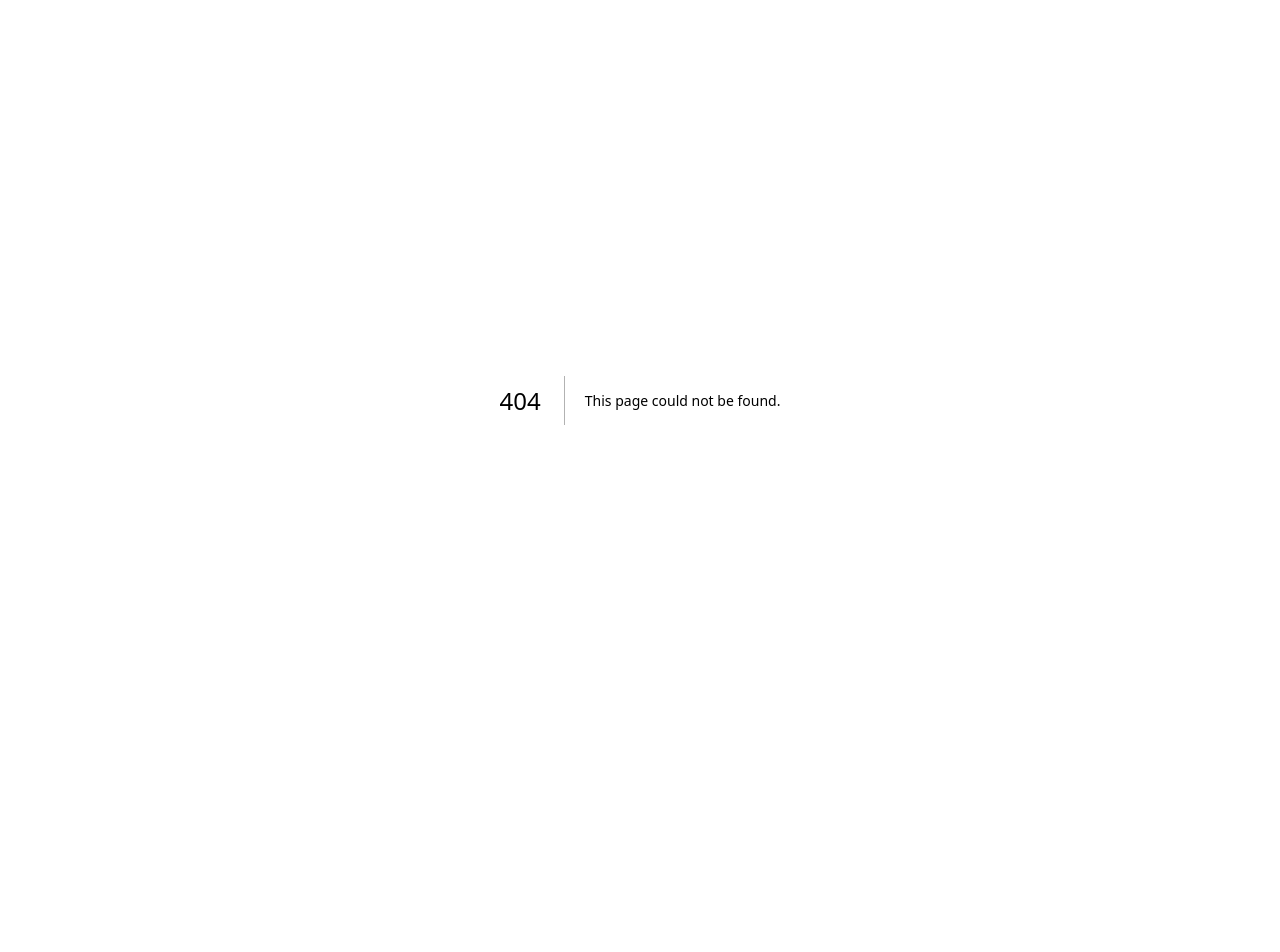
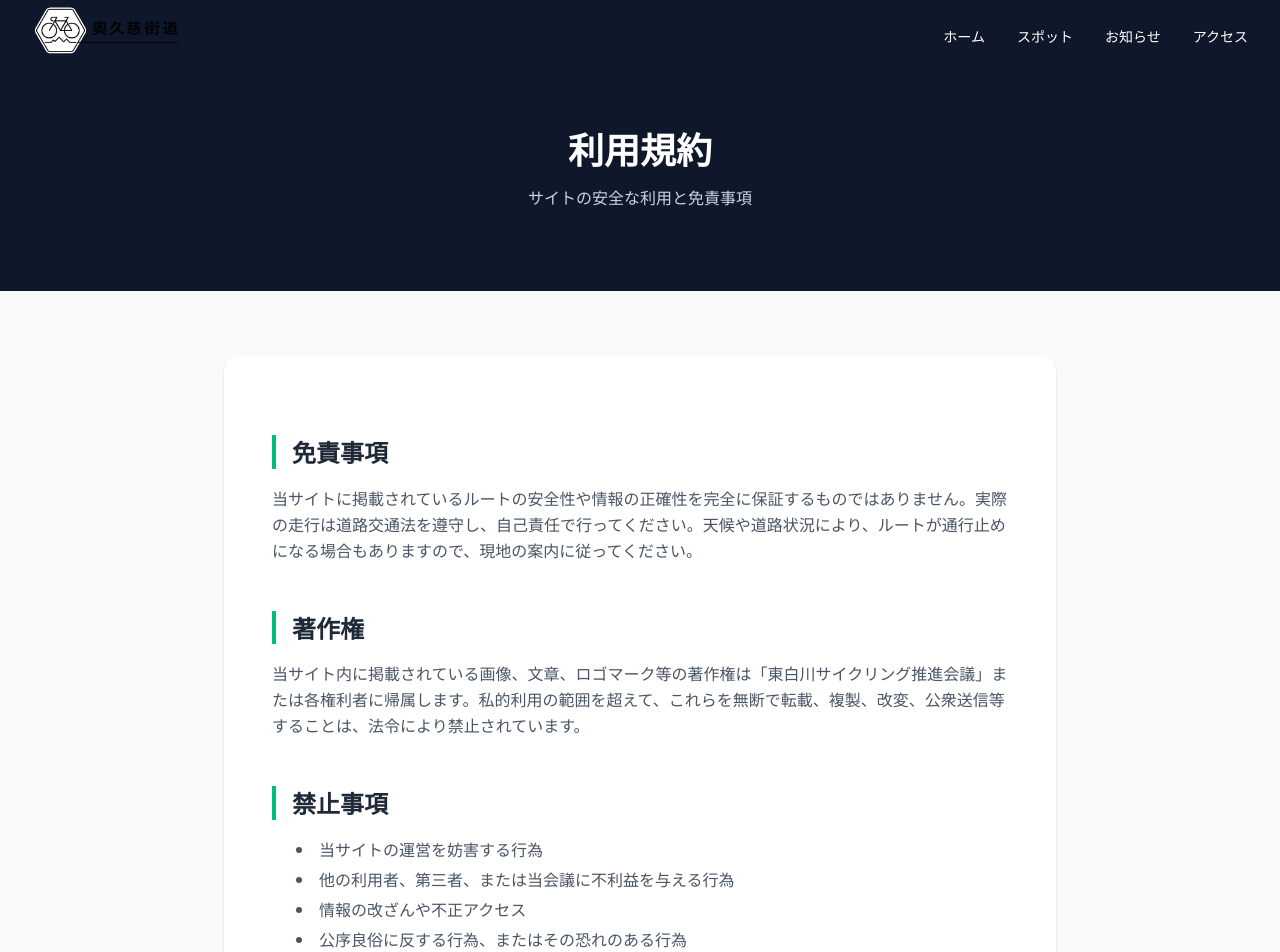
Before and after one commit to TokyoSports-UT9-2618/okukuji-cycling, a Next.js app: page /terms in a window 1280 px wide. Before the commit this address had no page. Shown: the top 952 px of the page. Before the commit the page ends 800 px from the top, so only its background shows below. Built offline with nearby package versions, Linux system fonts and the light colour scheme.

Commit message:
Feat: プライバシーポリシーと利用規約のページを作成しフッターへ接続

```diff
--- /dev/null
+++ b/src/app/privacy/page.tsx
@@ -0,0 +1,77 @@
+import { Metadata } from 'next';
+import Header from '@/components/Header';
+import Footer from '@/components/Footer';
+
+export const metadata: Metadata = {
+    title: 'プライバシーポリシー | 奥久慈街道サイクリング',
+    description: '奥久慈街道サイクリング公式サイトのプライバシーポリシー（個人情報保護方針）について。',
+};
+
+export default function PrivacyPage() {
+    return (
+        <>
+            <Header />
+            <main className="min-h-screen bg-gray-50">
+                {/* ページヘッダー */}
+                <section className="bg-slate-900 pt-32 pb-20">
+                    <div className="max-w-7xl mx-auto px-4 sm:px-6 lg:px-8 text-center">
+                        <h1 className="text-3xl md:text-4xl font-bold text-white mb-4">
+                            プライバシーポリシー
+                        </h1>
+                        <p className="text-slate-300 max-w-2xl mx-auto">
+                            当サイトにおける個人情報の取り扱い方針
+                        </p>
+                    </div>
+                </section>
+
+                {/* コンテンツ */}
+                <section className="py-16">
+                    <div className="max-w-4xl mx-auto px-4 sm:px-6 lg:px-8">
+                        <div className="bg-white rounded-2xl shadow-sm p-8 md:p-12 space-y-12">
+                            {/* 管理主体 */}
+                            <div className="prose max-w-none">
+                                <h2 className="text-xl font-bold text-slate-900 mb-4 border-l-4 border-emerald-500 pl-4">
+                                    管理主体
+                                </h2>
+                                <p className="text-gray-600 leading-relaxed">
+                                    東白川サイクリング推進会議
+                                </p>
+                            </div>
+
+                            {/* 収集情報 */}
+                            <div className="prose max-w-none">
+                                <h2 className="text-xl font-bold text-slate-900 mb-4 border-l-4 border-emerald-500 pl-4">
+                                    収集情報
+                                </h2>
+                                <p className="text-gray-600 leading-relaxed">
+                                    当サイトでは、Google Analytics等によるサイト利用状況の分析のため、Cookie（クッキー）を利用してアクセス情報を収集しています。収集される情報には個人を特定する情報は含まれません。
+                                </p>
+                            </div>
+
+                            {/* 利用目的 */}
+                            <div className="prose max-w-none">
+                                <h2 className="text-xl font-bold text-slate-900 mb-4 border-l-4 border-emerald-500 pl-4">
+                                    利用目的
+                                </h2>
+                                <p className="text-gray-600 leading-relaxed">
+                                    収集した情報は、サービスの向上およびサイクルツーリズムの統計分析のみに使用いたします。
+                                </p>
+                            </div>
+
+                            {/* 第三者提供 */}
+                            <div className="prose max-w-none">
+                                <h2 className="text-xl font-bold text-slate-900 mb-4 border-l-4 border-emerald-500 pl-4">
+                                    第三者提供
+                                </h2>
+                                <p className="text-gray-600 leading-relaxed">
+                                    法令に基づく場合を除き、同意なく第三者へ個人情報を提供することはありません。
+                                </p>
+                            </div>
+                        </div>
+                    </div>
+                </section>
+            </main>
+            <Footer />
+        </>
+    );
+}
--- /dev/null
+++ b/src/app/terms/page.tsx
@@ -0,0 +1,71 @@
+import { Metadata } from 'next';
+import Header from '@/components/Header';
+import Footer from '@/components/Footer';
+
+export const metadata: Metadata = {
+    title: '利用規約 | 奥久慈街道サイクリング',
+    description: '奥久慈街道サイクリング公式サイトの安全な利用と免責事項について。',
+};
+
+export default function TermsPage() {
+    return (
+        <>
+            <Header />
+            <main className="min-h-screen bg-gray-50">
+                {/* ページヘッダー */}
+                <section className="bg-slate-900 pt-32 pb-20">
+                    <div className="max-w-7xl mx-auto px-4 sm:px-6 lg:px-8 text-center">
+                        <h1 className="text-3xl md:text-4xl font-bold text-white mb-4">
+                            利用規約
+                        </h1>
+                        <p className="text-slate-300 max-w-2xl mx-auto">
+                            サイトの安全な利用と免責事項
+                        </p>
+                    </div>
+                </section>
+
+                {/* コンテンツ */}
+                <section className="py-16">
+                    <div className="max-w-4xl mx-auto px-4 sm:px-6 lg:px-8">
+                        <div className="bg-white rounded-2xl shadow-sm p-8 md:p-12 space-y-12">
+                            {/* 免責事項 */}
+                            <div className="prose max-w-none">
+                                <h2 className="text-xl font-bold text-slate-900 mb-4 border-l-4 border-emerald-500 pl-4">
+                                    免責事項
+                                </h2>
+                                <p className="text-gray-600 leading-relaxed">
+                                    当サイトに掲載されているルートの安全性や情報の正確性を完全に保証するものではありません。実際の走行は道路交通法を遵守し、自己責任で行ってください。天候や道路状況により、ルートが通行止めになる場合もありますので、現地の案内に従ってください。
+                                </p>
+                            </div>
+
+                            {/* 著作権 */}
+                            <div className="prose max-w-none">
+                                <h2 className="text-xl font-bold text-slate-900 mb-4 border-l-4 border-emerald-500 pl-4">
+                                    著作権
+                                </h2>
+                                <p className="text-gray-600 leading-relaxed">
+                                    当サイト内に掲載されている画像、文章、ロゴマーク等の著作権は「東白川サイクリング推進会議」または各権利者に帰属します。私的利用の範囲を超えて、これらを無断で転載、複製、改変、公衆送信等することは、法令により禁止されています。
+                                </p>
+                            </div>
+
+                            {/* 禁止事項 */}
+                            <div className="prose max-w-none">
+                                <h2 className="text-xl font-bold text-slate-900 mb-4 border-l-4 border-emerald-500 pl-4">
+                                    禁止事項
+                                </h2>
+                                <ul className="list-disc list-inside text-gray-600 leading-relaxed space-y-2">
+                                    <li>当サイトの運営を妨害する行為</li>
+                                    <li>他の利用者、第三者、または当会議に不利益を与える行為</li>
+                                    <li>情報の改ざんや不正アクセス</li>
+                                    <li>公序良俗に反する行為、またはその恐れのある行為</li>
+                                    <li>その他、当会議が不適切と判断する行為</li>
+                                </ul>
+                            </div>
+                        </div>
+                    </div>
+                </section>
+            </main>
+            <Footer />
+        </>
+    );
+}
```
